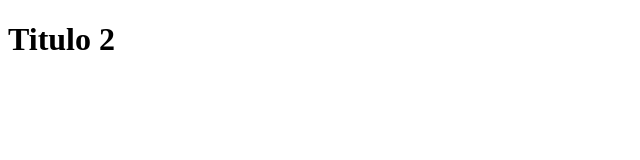
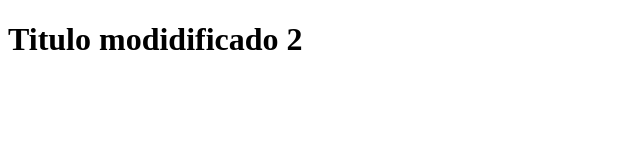
Before and after one commit to juancabellopinto87-svg/hellowgit, a plain HTML site: page index.html in a window 1280 px wide. Shown: the whole page, without its empty margins (0-640 px from the left). Drawn offline with Linux system fonts and the light colour scheme.

Commit message:
se modifico un titulo a index

```diff
--- a/index.html
+++ b/index.html
@@ -6,6 +6,6 @@
     <title>Demo Git</title>
 </head>
 <body>
-    <h1>Titulo 2</h1>
+    <h1>Titulo modidificado 2</h1>
 </body>
 </html>
```
